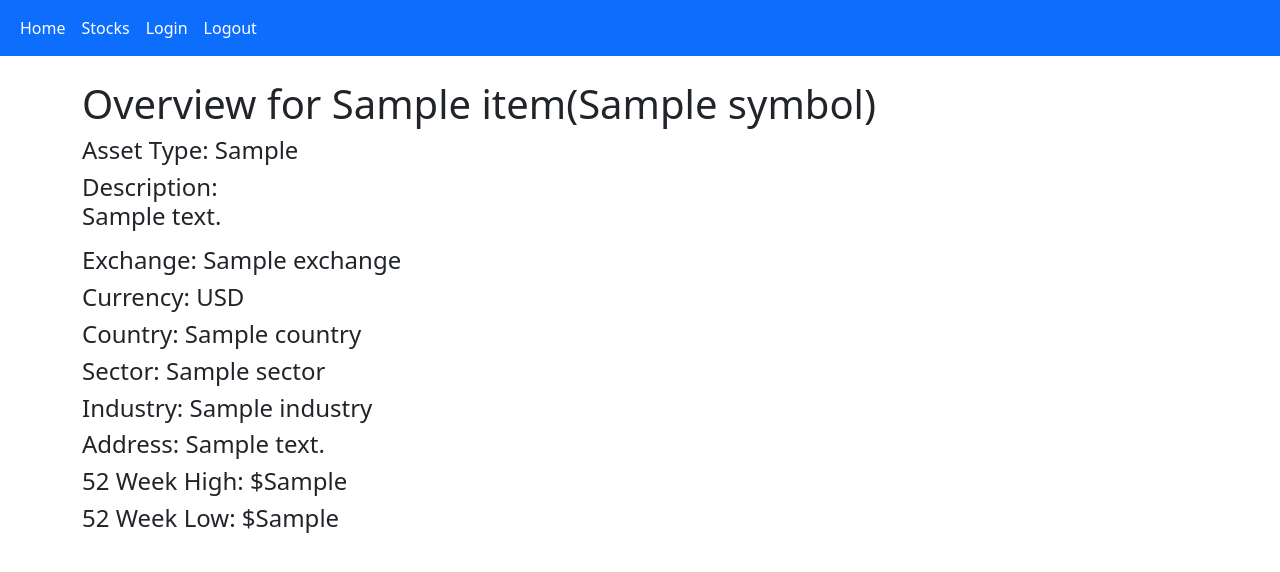
After one commit to mwz73trz/Budget_App_Django, a Django app: page /stocks/stock_overview in a window 1280 px wide. The commit adds this page. Shown: the top 572 px of the page. Run offline with Django 3.2, Linux system fonts and the light colour scheme; tables that the repository leaves empty hold one stand-in row (values such as "Sample post"); a database or web service that is not in the repository returns one stand-in record (values such as "Sample title"); data that the repository does not hold is empty.

Commit message:
added stock overview

```diff
--- a/stocks/urls.py
+++ b/stocks/urls.py
@@ -10,4 +10,5 @@ urlpatterns = [
     path('stocks/<int:stock_id>/edit', views.edit_stock, name='edit_stock'),
     path('stocks/<int:stock_id>/delete', views.delete_stock, name='delete_stock'),
     path('stocks/stock_quote/<int:stock_id>', views.stock_quote, name='stock_quote'),
+    path('stock_overview', views.stock_overview, name='stock_overview'),
 ]
--- a/stocks/views.py
+++ b/stocks/views.py
@@ -70,3 +70,25 @@ def stock_quote(request, stock_id):
         'stock': stock
     }
     return render(request, 'stock_forms/stock_quote.html', content)
+
+
+def stock_overview(request):
+    if request.method == "GET":
+        query = request.GET.get("q")
+        r = requests.get(f"https://www.alphavantage.co/query?function=OVERVIEW&symbol={query}&apikey={stock_api_key}")
+        response = r.json()
+        content = {
+            'symbol': response['Symbol'],
+            'asset_type': response['AssetType'],
+            'name': response['Name'],
+            'description': response['Description'],
+            'exchange': response['Exchange'],
+            'currency': response['Currency'],
+            'country': response['Country'],
+            'sector': response['Sector'],
+            'industry': response['Industry'],
+            'address': response['Address'],
+            '52_week_high': response['52WeekHigh'],
+            '52_week_low': response['52WeekLow']
+        }
+        return render(request, 'stock_forms/stock_overview.html', content)
--- /dev/null
+++ b/templates/stock_forms/stock_overview.html
@@ -0,0 +1,20 @@
+{% extends 'base.html' %}
+{% load static %}
+
+{% block content %}
+
+<div>
+  <h1>Overview for {{name}}({{symbol}})</h1>
+  <h4>Asset Type: {{asset_type}}</h4>
+  <h4>Description: <p>{{description}}</p>
+  </h4>
+  <h4>Exchange: {{exchange}}</h4>
+  <h4>Currency: {{currency}}</h4>
+  <h4>Country: {{country}}</h4>
+  <h4>Sector: {{sector}}</h4>
+  <h4>Industry: {{industry}}</h4>
+  <h4>Address: {{address}}</h4>
+  <h4>52 Week High: ${{52_week_high}}</h4>
+  <h4>52 Week Low: ${{52_week_low}}</h4>
+
+  {% endblock %}
```
Also changed, not shown: templates/stock_forms/stock_list.html (+8 -1 lines).
